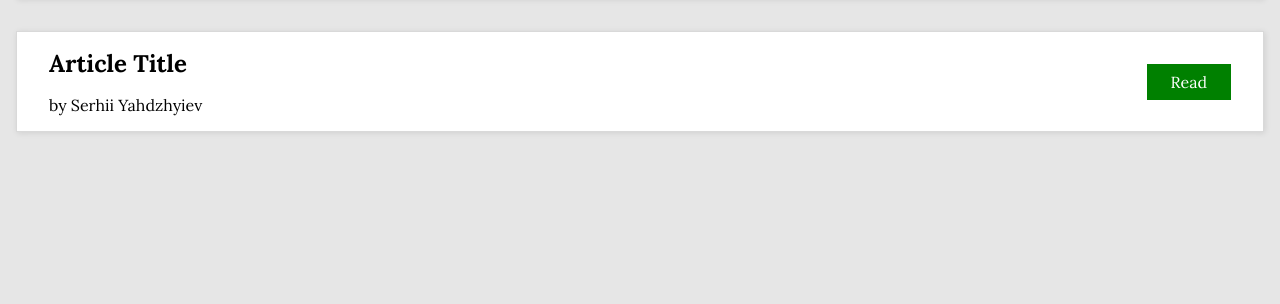
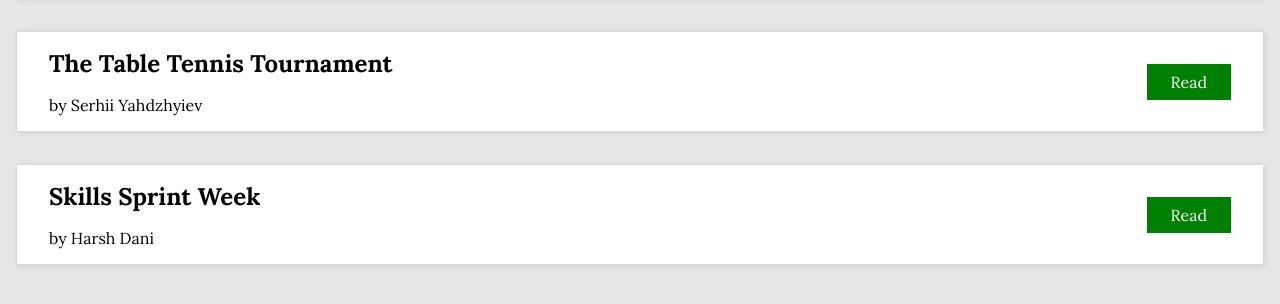
Before and after one commit to SerhiiYahdzhyiev/collaborate-blog, a plain HTML site: page index.html in a window 1280 px wide. Shown: the part 168-472 px from the top of the page. Drawn offline with Linux system fonts and the light colour scheme.

Commit message:
Update index.html
Added thumbnail code for my article and updated thumbnail title for serhii which was missing.

```diff
--- a/index.html
+++ b/index.html
@@ -17,8 +17,13 @@
       <div class="wrapper">
         <div class="articles-list">
           <div class="article-thumbnail">
-            <h3 class="article-thumbnail_title">Article Title</h3>
+            <h3 class="article-thumbnail_title">The Table Tennis Tournament</h3>
             <p class="article-thumbnail_author">by Serhii Yahdzhyiev</p>
+            <a href="/articles/tornament.html">Read</a>
+          </div>
+           <div class="article-thumbnail">
+            <h3 class="article-thumbnail_title">Skills Sprint Week</h3>
+            <p class="article-thumbnail_author">by Harsh Dani</p>
             <a href="/articles/tornament.html">Read</a>
           </div>
         </div>
```
